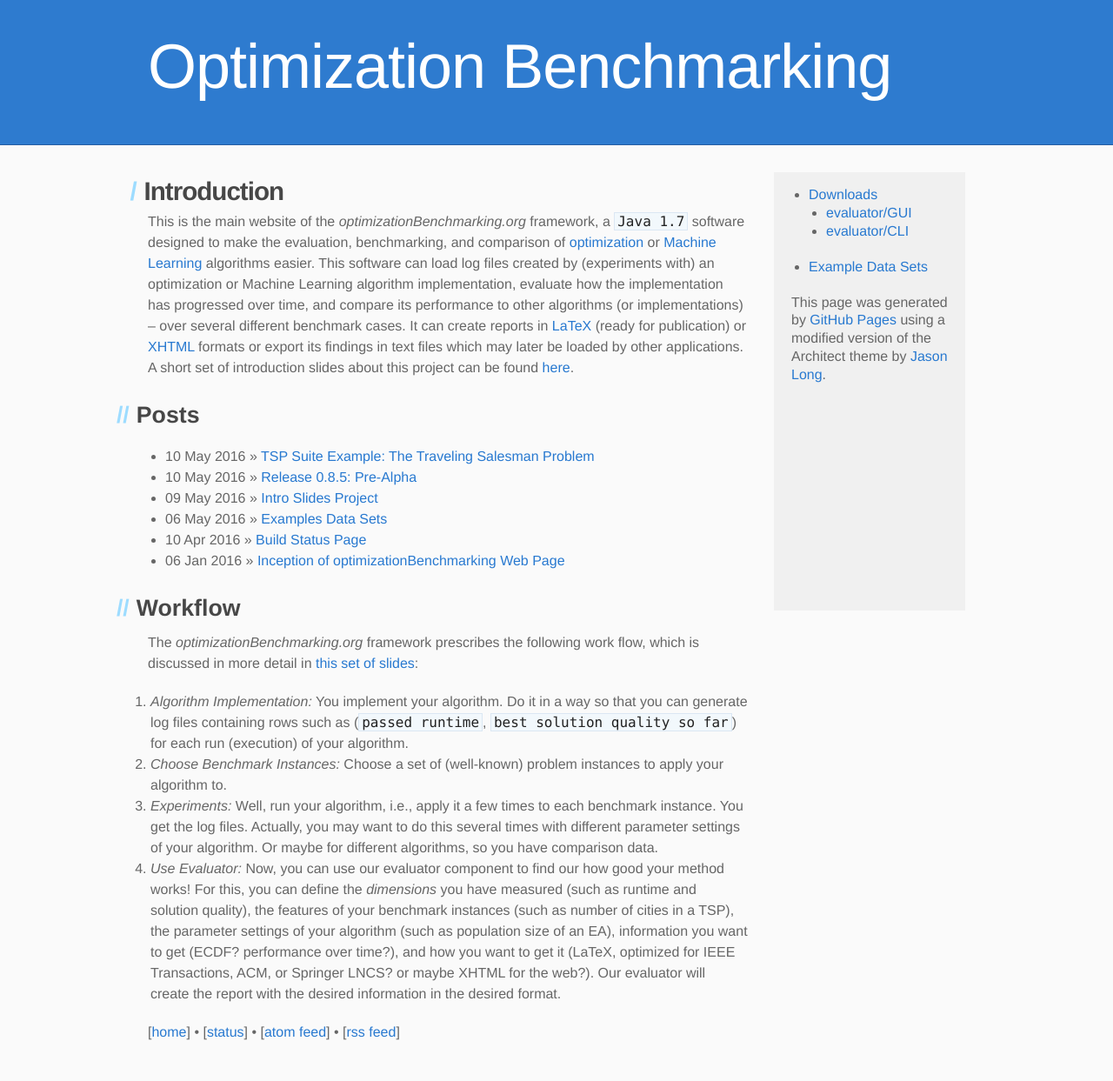
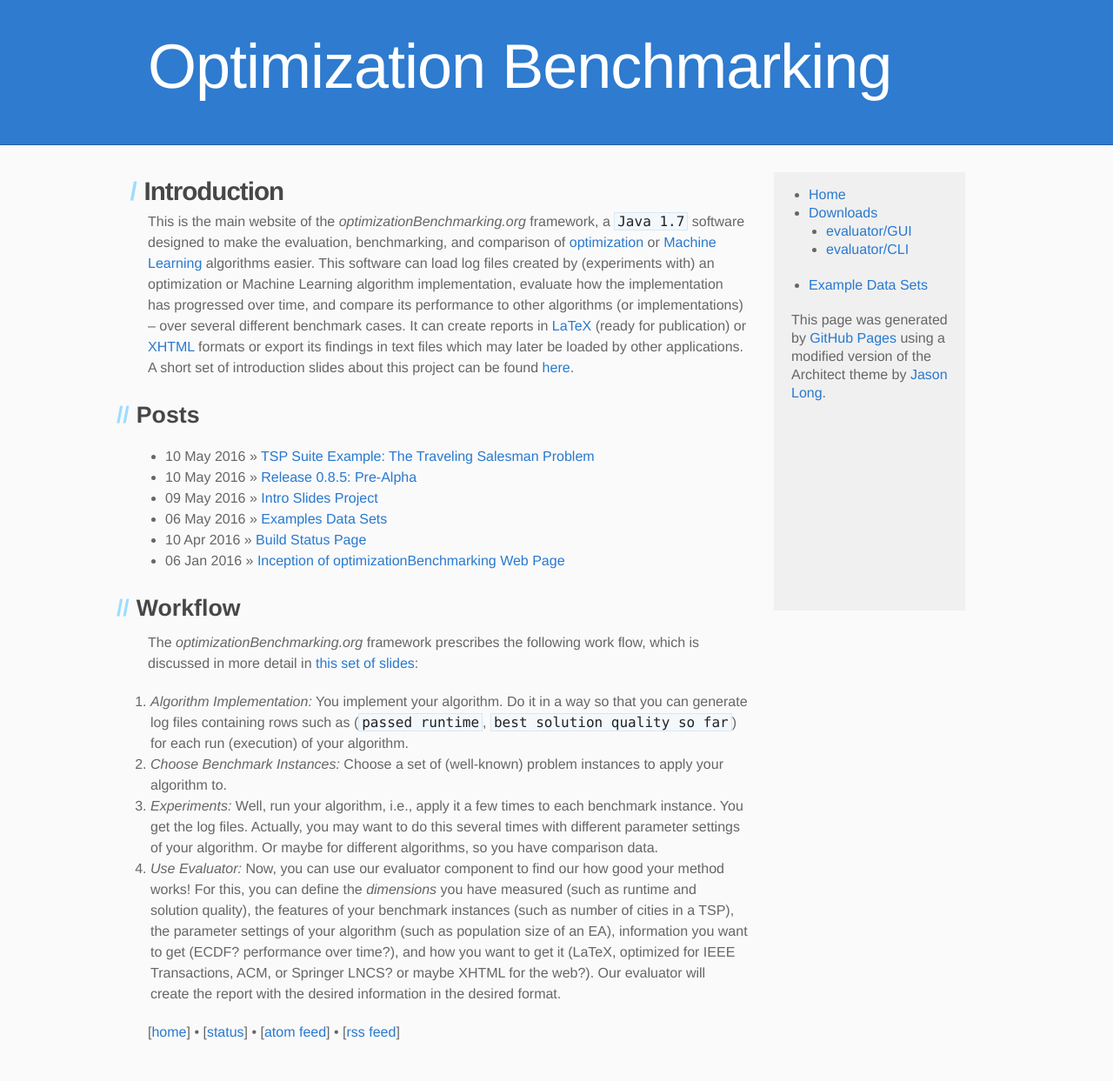
Before and after one commit to optimizationBenchmarking/optimizationBenchmarking.github.io, a Jekyll site: the page built from index.md, in a window 1280 px wide. Shown: the whole page at 87% size. Built offline with Jekyll 4.4.1, drawn with Linux system fonts in a browser that asks for light colours.

Commit message:
Added "Home" Link to Sidebar

```diff
--- a/_config.yml
+++ b/_config.yml
@@ -1,6 +1,5 @@
 name: Optimization Benchmarking
 baseurl: https://optimizationbenchmarking.github.io
-include: [.url]
 authorName: Thomas Weise
 authorEmail: tweise@ustc.edu.cn
 timezone: Asia/Shanghai
--- a/_layouts/default.html
+++ b/_layouts/default.html
@@ -16,6 +16,7 @@
     <section id="main-content">{{ content }}<p>[<a href="{{ site.baseurl }}">home</a>] &bull; [<a href="{{ site.baseurl }}/status.html">status</a>] &bull; [<a href="{{ site.baseurl }}/atom.xml">atom feed</a>] &bull; [<a href="{{ site.baseurl }}/rss.xml">rss feed</a>]</p></section>
     <aside id="sidebar">
       <ul>
+        <li><a href="{{ site.baseurl }}">Home</a></li>
         <li><a href="{{ site.baseurl }}/downloads">Downloads</a><ul>
         <li><a href="https://github.com/optimizationBenchmarking/evaluator-gui/releases/download/{{ site.guiVersion }}/evaluatorGui.jar">evaluator/GUI</a></li>
         <li><a href="https://github.com/optimizationBenchmarking/evaluator-evaluator/releases/download/{{ site.cliVersion }}/evaluator.jar">evaluator/CLI</a></li>
```
